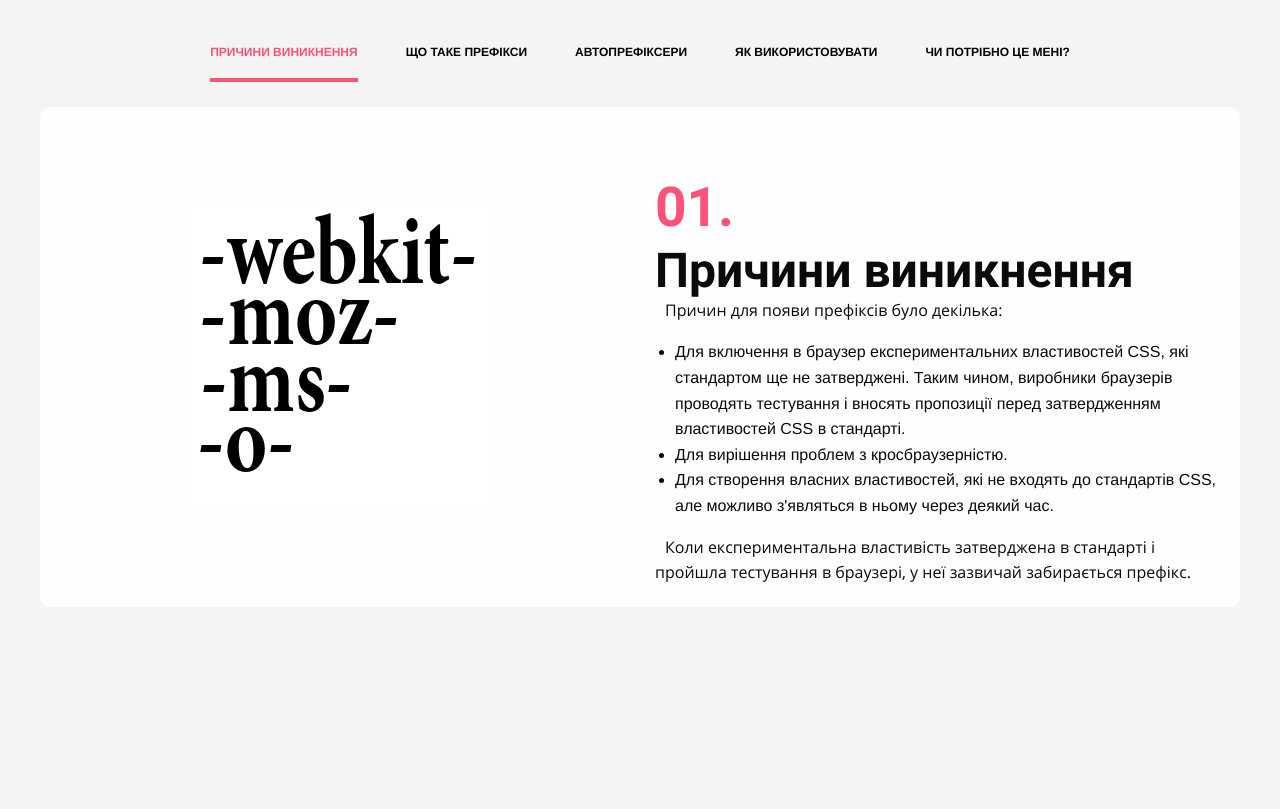
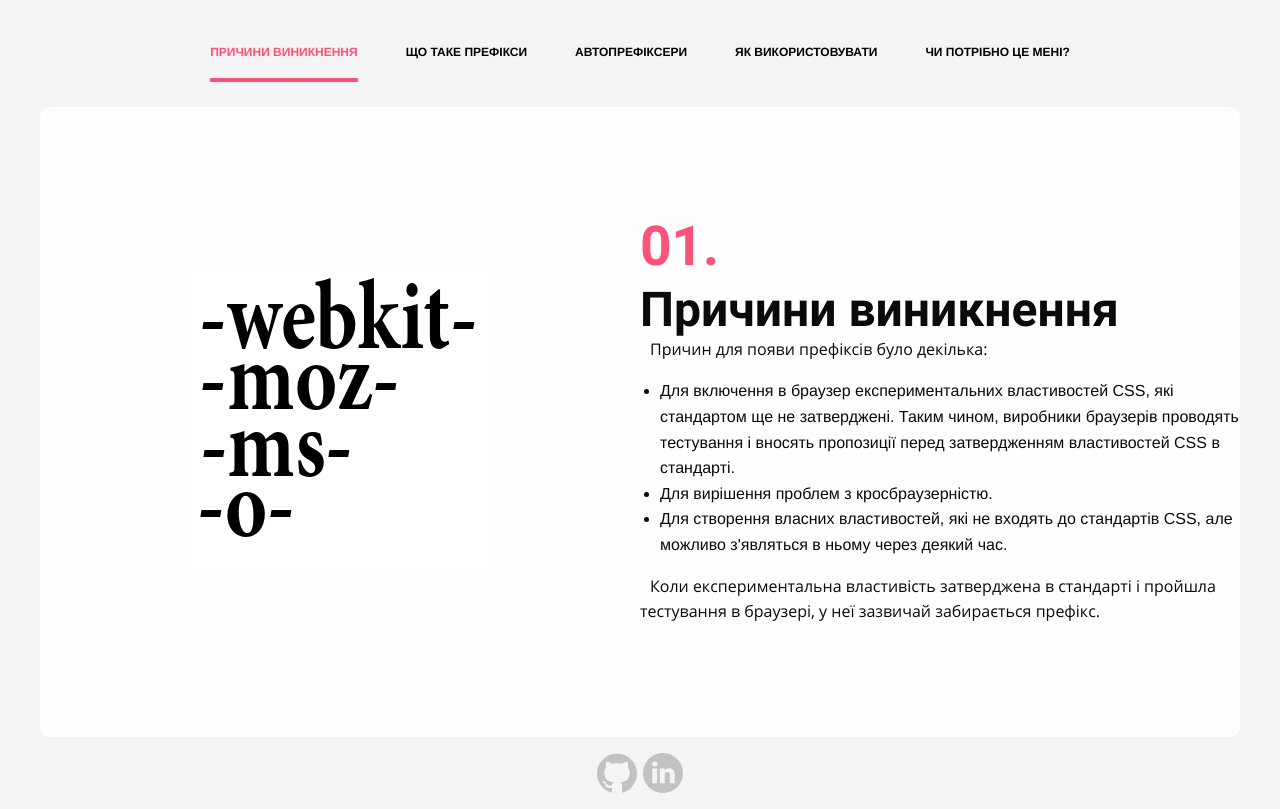
Before and after one commit to turekos/prefixes, a plain HTML site: page index.html in a window 1280 px wide. Drawn offline with Linux system fonts and the light colour scheme.

Commit message:
added social networks links

```diff
--- a/css/app.css
+++ b/css/app.css
@@ -55,6 +55,7 @@ h2 {
 
 p {
   font-family: "open_sansregular";
+  text-indent: 10px;
 }
 
 /* ----------navigation------------------ */
@@ -98,9 +99,7 @@ p {
   padding: 0;
 }
 
-/* .pr-right-side-container {
-   transition: 2s;
-} */
+
 
 .pr-left-side-container {
   justify-content: center;
@@ -108,27 +107,25 @@ p {
   min-height: 500px;
 }
 
+.pr-right-side-container {
+  padding: 8% 0;
+}
+
 .pr-right-side-container__number {
   font-size: 55px;
   color: #fb527a;
   display: block;
-  margin-top: 10%;
+  /* margin-top: 10%; */
 }
+
+
 
 .pr-right-side-container__list li {
   list-style: disc;
 }
 
-.pr-right-sie-container_subtitle {
-  /* font-size: 2em; */
-}
-
 .pr-right-side-container__title {
   line-height: 0.9;
-}
-
-p {
-  text-indent: 10px;
 }
 
 .red_block {
@@ -143,6 +140,22 @@ p {
   color: rgb(137, 157, 0);
 }
 
+.link {
+  justify-content: center;
+}
+
+.link img {
+  height: 40px;
+  width: 40px;
+  margin: 1em 0.2em;
+  opacity: 0.2;
+}
+
+.link img:hover {
+  transition: 0.7s;
+  opacity: 1;
+}
+
 /* ------------------------------------------------------- */
 @media screen and (max-width: 39.99875em) {
   .pr-left-side-container__img {
--- a/index.html
+++ b/index.html
@@ -162,6 +162,11 @@
 
 
   </main>
+  <div class="link flex">
+    <a href="https://github.com/turekos" target=_blank><img src="icon/github-logo.svg" alt="github-logo"></a>
+    <a href="https://www.linkedin.com/in/oleksandr-turek-915940187/" target=_blank><img src="icon/linkedin.svg"
+        alt="linkedin-logo"></a>
+  </div>
   <script src="js/vendor/jquery.js"></script>
   <script src="js/vendor/what-input.js"></script>
   <script src="js/vendor/foundation.js"></script>
```
Also changed, not shown: icon/favicon1.ico (deleted), icon/favicon_first.ico (deleted), icon/github-logo.svg (added), icon/linkedin.svg (added).
